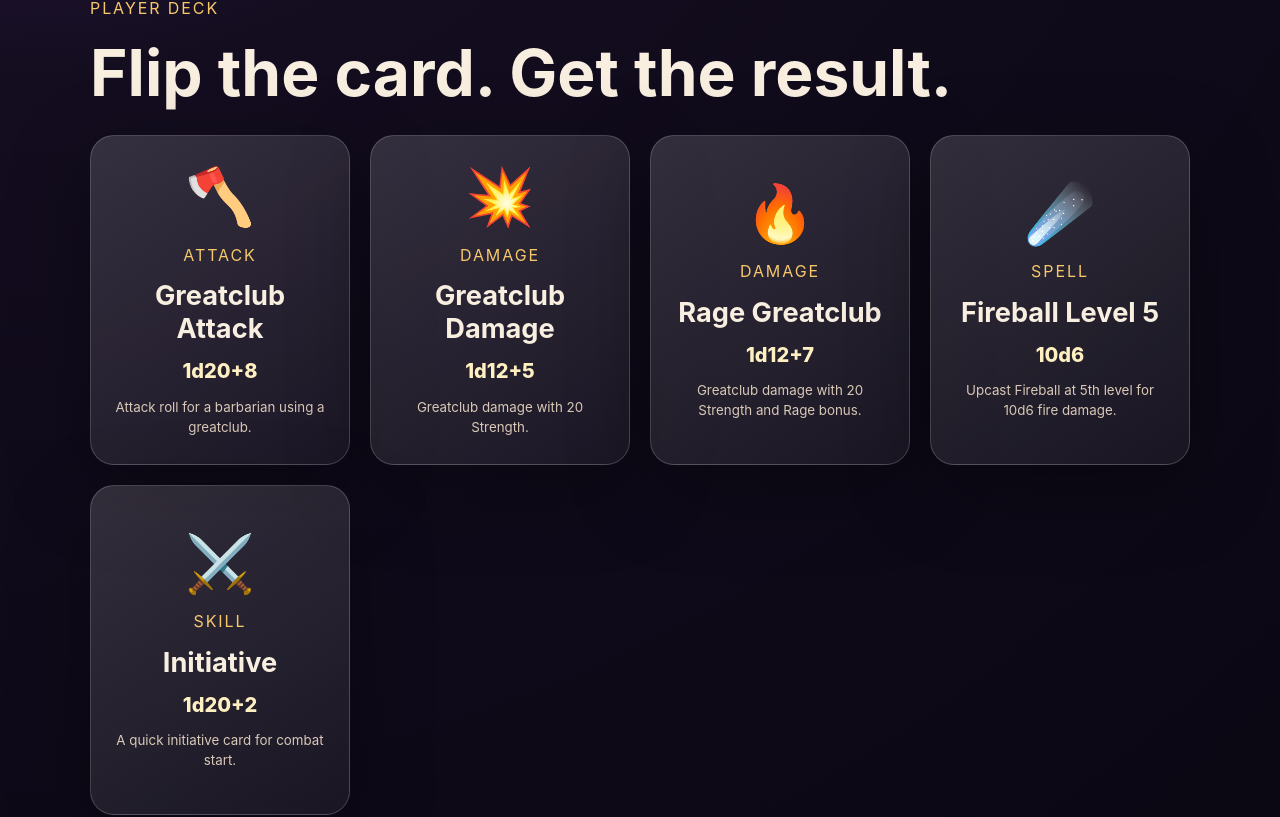
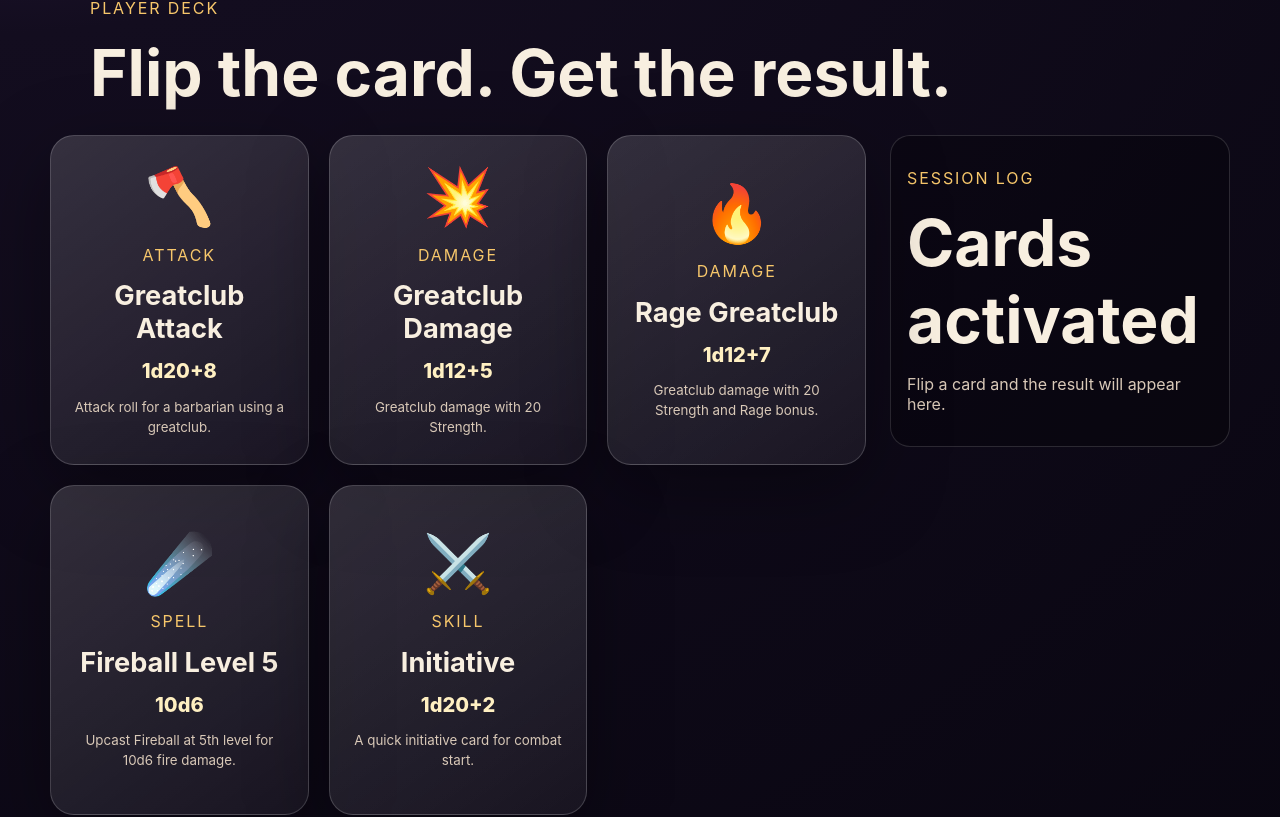
Before and after one commit to cbw29512/DungeonCards, a React (Vite) app: page / in a window 1280 px wide. Shown: the part 676-1493 px from the top of the page. Built offline with nearby package versions, Linux system fonts and the light colour scheme.

Commit message:
Add roll history layout styles

```diff
--- a/src/styles.css
+++ b/src/styles.css
@@ -77,10 +77,16 @@ a {
   font-size: clamp(2rem, 5vw, 4rem);
 }
 
+.deck-layout {
+  display: grid;
+  max-width: 1180px;
+  margin: 0 auto;
+  gap: 1.5rem;
+  grid-template-columns: minmax(0, 1fr) 340px;
+}
+
 .deck-grid {
   display: grid;
-  max-width: 1100px;
-  margin: 0 auto;
   gap: 1.25rem;
   grid-template-columns: repeat(auto-fit, minmax(220px, 1fr));
 }
@@ -150,3 +156,53 @@ a {
   color: #d9c9b8;
   line-height: 1.5;
 }
+
+.roll-history {
+  align-self: start;
+  padding: 1rem;
+  border: 1px solid rgb(255 255 255 / 14%);
+  border-radius: 1.25rem;
+  background: rgb(0 0 0 / 24%);
+}
+
+.roll-history__heading {
+  margin-bottom: 1rem;
+}
+
+.roll-history__empty {
+  color: #d9c9b8;
+}
+
+.roll-history__list {
+  display: grid;
+  max-height: 680px;
+  margin: 0;
+  padding: 0;
+  gap: 0.8rem;
+  list-style: none;
+  overflow: auto;
+}
+
+.roll-history__item {
+  padding: 0.85rem;
+  border: 1px solid rgb(255 255 255 / 10%);
+  border-radius: 1rem;
+  background: rgb(255 255 255 / 7%);
+}
+
+.roll-history__item div {
+  display: flex;
+  justify-content: space-between;
+  gap: 0.75rem;
+}
+
+.roll-history__item span,
+.roll-history__item p {
+  color: #d9c9b8;
+}
+
+@media (max-width: 900px) {
+  .deck-layout {
+    grid-template-columns: 1fr;
+  }
+}
```
